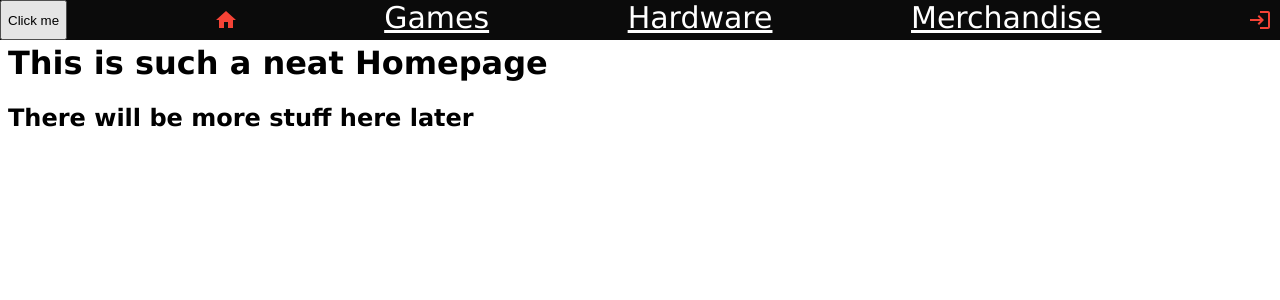
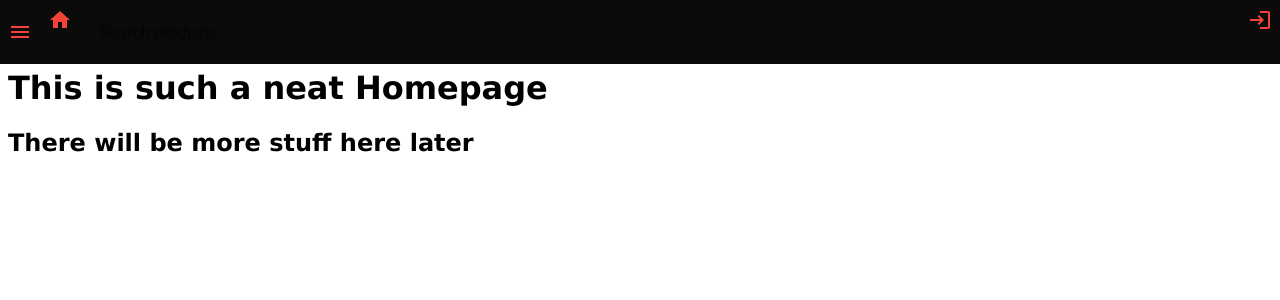
Before and after one commit to Jack-Tillman/TheCapstoneProject, a React (Vite) app: page / in a window 1280 px wide. Shown: the top 300 px of the page. Built offline with nearby package versions, Linux system fonts and the light colour scheme.

Commit message:
moved search bar to nav, colors need to be tweaked

```diff
--- a/src/client/components/NavBar.jsx
+++ b/src/client/components/NavBar.jsx
@@ -2,6 +2,7 @@ import { Link } from "react-router-dom";
 import { useState, useEffect, useContext } from "react";
 import { Button, Modal, Navbar } from 'react-bootstrap'
 import HomeIcon from '@mui/icons-material/Home';
+import MenuIcon from '@mui/icons-material/Menu';
 import { IconButton } from "@mui/material";
 import LogoutIcon from '@mui/icons-material/Logout';
 import LoginIcon from '@mui/icons-material/Login';
@@ -9,7 +10,10 @@ import { CartContext } from "../CartContext";
 import { CartProduct } from "./CartProduct";
 import { Drawer } from "@mui/material";
 import { ListItem } from "@mui/material";
-import { ListItemText } from "@mui/material"
+import { ListItemText } from "@mui/material";
+import AccountBoxIcon from '@mui/icons-material/AccountBox';
+import { FormControl } from "@mui/material";
+import { TextField } from "@mui/material";
 
 
 //conditional render login/register if user is logged out
@@ -50,7 +54,6 @@ const NavBar = ({ token, setToken }) => {
         <Link to={item.link}>
           <ListItem key={index}>
             <ListItemText primary={item.name} sx={{color: "text.primary"}}/>
-            {/* <p>{item.name}</p> */}
           </ListItem>
         </Link>
       ))}
@@ -59,7 +62,9 @@ const NavBar = ({ token, setToken }) => {
   return (
     <div className="navbar">
 
-      <Button onClick={() => setOpen(true)}>Click me</Button>
+      <IconButton onClick={() => setOpen(true)} aria-label="Menu" color="primary">
+        <MenuIcon />
+      </IconButton>
       <Drawer open={open} anchor={"left"} onClose={() => setOpen(false)}>
         {getList()}
       </Drawer>
@@ -70,9 +75,21 @@ const NavBar = ({ token, setToken }) => {
         <HomeIcon />
       </IconButton>
       </Link>
-      <Link to="/games">Games</Link>
+
+          <FormControl sx={{ m: 1, width: "1"}}>
+            <TextField
+              label="Search products"
+              onChange={(e) => setSearchParams(e.target.value.toLowerCase())}
+              sx={{input: { color: 'white' }}}
+              size="small"
+              variant="filled"
+            />
+          </FormControl>
+
+
+      {/* <Link to="/games">Games</Link>
       <Link to="/hardware">Hardware</Link>
-      <Link to="/merch">Merchandise</Link>
+      <Link to="/merch">Merchandise</Link> */}
       {!token && (
         <>
           <Link to="/login">
@@ -86,7 +103,11 @@ const NavBar = ({ token, setToken }) => {
 
       {token && (
         <>
-          <Link to="/dashboard">Dashboard</Link>
+          <Link to="/dashboard">
+            <IconButton aria-label="Dashboard" color="primary">
+              <AccountBoxIcon />
+            </IconButton>
+          </Link>
           <Link
             to="/logout"
             onClick={() => {
--- a/src/client/style.css
+++ b/src/client/style.css
@@ -2,7 +2,7 @@
   display: flex;
   flex-direction: column;
   height: 100vh;
-  padding-top: 15px;
+  padding-top: 40px;
   font-family: Verdana, Geneva, Tahoma, sans-serif;
 }
 
```
